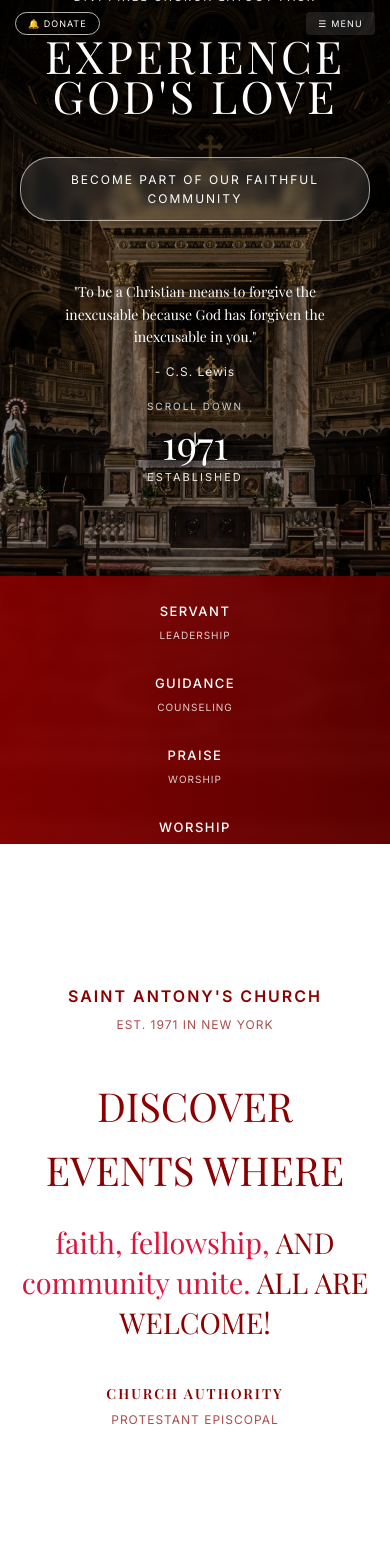
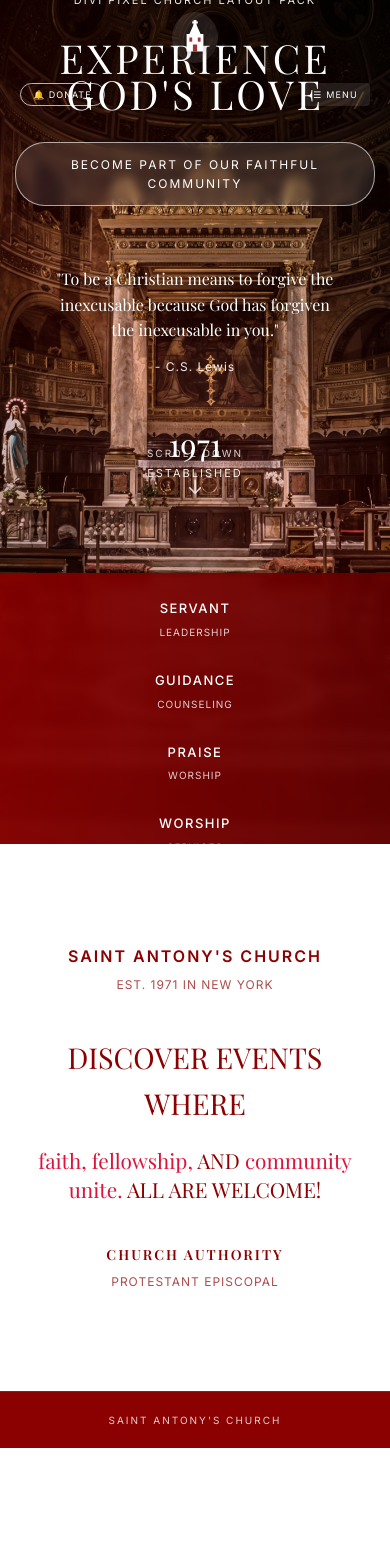
Before and after one commit to shakir-web-dev/saint-antonys-website, a React (Vite) app: page / in a window 390 px wide. Shown: the top 1568 px of the page. After the commit the page ends 1448 px from the top, so only its background shows below. Built offline with nearby package versions, Linux system fonts and the light colour scheme; a web font is replaced by a local one.

Commit message:
Added complete responsive CSS for Saint Antony's Church - header, hero, content, footer

```diff
--- a/src/App.css
+++ b/src/App.css
@@ -35,13 +35,13 @@
   color: var(--text-white);
   overflow-x: hidden;
   background: var(--burgundy-dark);
-  width: 100vw; /* Full viewport width */
+  width: 100vw;
 }
 
 .App {
   background: linear-gradient(135deg, var(--burgundy-dark) 0%, var(--burgundy-medium) 50%, var(--burgundy-light) 100%);
   min-height: 100vh;
-  width: 100vw; /* Full viewport width */
+  width: 100vw;
   overflow-x: hidden;
 }
 
--- a/src/components/Content/ContentSections.css
+++ b/src/components/Content/ContentSections.css
@@ -2,7 +2,7 @@
   background: var(--text-white);
   color: var(--burgundy-dark);
   padding: 80px 0;
-  width: 100vw; /* Full viewport width */
+  width: 100vw;
 }
 
 .events-section {
@@ -68,3 +68,32 @@
   opacity: 0.7;
   letter-spacing: 1px;
 }
+
+/* Responsive Design */
+@media (max-width: 768px) {
+  .events-section h2 {
+    font-size: 2rem;
+  }
+
+  .events-section h3 {
+    font-size: 1.5rem;
+  }
+
+  .content-sections {
+    padding: 60px 0;
+  }
+}
+
+@media (max-width: 480px) {
+  .events-section h2 {
+    font-size: 1.8rem;
+  }
+
+  .events-section h3 {
+    font-size: 1.3rem;
+  }
+
+  .events-section {
+    padding: 40px 0;
+  }
+}
--- a/src/components/Footer/Footer.css
+++ b/src/components/Footer/Footer.css
@@ -4,10 +4,33 @@
   text-align: center;
   padding: 40px 0;
   border-top: 1px solid rgba(255, 255, 255, 0.1);
+  width: 100vw;
 }
 
 .footer p {
   font-size: 12px;
   letter-spacing: 2px;
   opacity: 0.8;
+  text-transform: uppercase;
 }
+
+/* Responsive Design */
+@media (max-width: 768px) {
+  .footer {
+    padding: 30px 0;
+  }
+
+  .footer p {
+    font-size: 11px;
+  }
+}
+
+@media (max-width: 480px) {
+  .footer {
+    padding: 20px 0;
+  }
+
+  .footer p {
+    font-size: 10px;
+  }
+}
--- a/src/components/Header/Header.css
+++ b/src/components/Header/Header.css
@@ -139,24 +139,67 @@
   background: rgba(255, 255, 255, 0.2);
 }
 
-/* Responsive Design */
-@media (max-width: 1024px) {
+/* Mobile logo styles */
+.mobile-logo {
+  display: none;
+}
+
+.desktop-logo {
+  display: flex;
+}
+
+.header-top {
+  display: flex;
+  justify-content: space-between;
+  align-items: center;
+  width: 100%;
+}
+
+/* Header Responsive Design */
+
+/* At 1292px - Nav becomes mobile view */
+@media (max-width: 1292px) {
   .nav-menu {
-    gap: 25px;
+    display: none;
+  }
+
+  .menu-toggle {
+    display: block;
   }
 
   .header-container {
-    padding: 0 30px;
+    display: flex;
+    flex-direction: column;
+    align-items: center;
+    gap: 10px;
+  }
+
+  .mobile-logo {
+    display: flex !important;
+    justify-content: center;
+    margin-bottom: 10px;
+  }
+
+  .desktop-logo {
+    display: none !important;
+  }
+
+  .header-top {
+    display: flex;
+    justify-content: space-between;
+    align-items: center;
+    width: 100%;
+  }
+
+  .header-left,
+  .header-right {
+    flex: 0 0 auto;
   }
 }
 
 @media (max-width: 768px) {
-  .nav-menu {
-    display: none;
-  }
-
   .header-container {
-    padding: 0 20px;
+    padding: 0 30px;
   }
 
   .donate-btn {
@@ -176,7 +219,7 @@
   }
 
   .header-container {
-    padding: 0 15px;
+    padding: 0 20px;
   }
 
   .donate-btn {
--- a/src/components/Header/Header.jsx
+++ b/src/components/Header/Header.jsx
@@ -21,6 +21,20 @@
   return (
     <header className={`header ${isScrolled ? 'scrolled' : ''}`}>
       <div className="header-container">
+        {/* Mobile Logo - Centered */}
+        <div className="church-logo mobile-logo">
+          <svg viewBox="0 0 40 50" className="church-logo-svg">
+            <path d="M20 2 L28 20 L32 20 L32 45 L8 45 L8 20 L12 20 Z" fill="white"/>
+            <rect x="18" y="0" width="4" height="10" fill="white"/>
+            <rect x="16" y="2" width="8" height="3" fill="white"/>
+            <rect x="17" y="35" width="6" height="10" fill="rgba(139, 0, 0, 0.8)"/>
+            <rect x="12" y="25" width="4" height="6" fill="rgba(139, 0, 0, 0.8)"/>
+            <rect x="24" y="25" width="4" height="6" fill="rgba(139, 0, 0, 0.8)"/>
+          </svg>
+        </div>
+
+        {/* Top Row - Donate and Menu */}
+        <div className="header-top">
           {/* Left side - Donate button */}
           <div className="header-left">
             <button className="donate-btn">
@@ -28,15 +42,15 @@
             </button>
           </div>
 
-        {/* Center - Navigation with Logo */}
+          {/* Center - Navigation (hidden on mobile) */}
           <nav className="header-center">
             <ul className="nav-menu">
               <li><a href="/" className="nav-link">HOMEPAGE</a></li>
               <li><a href="/about" className="nav-link">ABOUT</a></li>
               <li><a href="/blog" className="nav-link">BLOG ▼</a></li>
 
-            {/* Church Logo */}
-            <li className="logo-item">
+              {/* Church Logo (desktop only) */}
+              <li className="logo-item desktop-logo">
                 <div className="church-logo">
                   <svg viewBox="0 0 40 50" className="church-logo-svg">
                     <path d="M20 2 L28 20 L32 20 L32 45 L8 45 L8 20 L12 20 Z" fill="white"/>
@@ -62,6 +76,7 @@
             </button>
           </div>
         </div>
+      </div>
     </header>
   )
 }
--- a/src/components/Hero/HeroSection.css
+++ b/src/components/Hero/HeroSection.css
@@ -12,30 +12,32 @@
 }
 
 /* Church Background Image */
-.hero-section {
-  height: 100vh;
+.hero-background {
+  position: absolute;
+  top: 0;
+  left: 0;
+  right: 0;
+  bottom: 0;
   width: 100%;
-  position: relative;
-  display: flex;
-  flex-direction: column;
-  justify-content: center;
-  align-items: center;
-  text-align: center;
-  color: white;
-  overflow: hidden;
-  /* Single comprehensive background with overlay */
-  background:
-    linear-gradient(
-      45deg,
-      rgba(0, 0, 0, 0.5) 0%,
-      rgba(0, 0, 0, 0.496) 50%,
-      rgba(0, 0, 0, 0.5) 100%
-    ),
-    url('/images/church-hero.jpg');
+  height: 100%;
+  background-image: url('/images/church-hero.jpg');
   background-size: cover;
   background-position: center;
   background-repeat: no-repeat;
-  background-attachment: fixed; /* Optional parallax effect */
+}
+
+.hero-overlay {
+  position: absolute;
+  top: 0;
+  left: 0;
+  right: 0;
+  bottom: 0;
+  background: linear-gradient(
+    45deg,
+    rgba(0, 0, 0, 0.4) 0%,
+    rgba(139, 0, 0, 0.2) 50%,
+    rgba(0, 0, 0, 0.4) 100%
+  );
 }
 
 /* Hero Content */
@@ -268,20 +270,51 @@
   }
 }
 
-@media (max-width: 600px) {
-  .hero-title {
-    font-size: 2.8rem;
+/* Fix 1971 text positioning at 610px and below */
+@media (max-width: 610px) {
+  .established {
+    position: static !important;
+    margin: 30px auto 20px auto !important;
+    text-align: center !important;
+    bottom: auto !important;
+    left: auto !important;
   }
 
-  .hero-quote blockquote {
-    font-size: 14px;
+  .scroll-indicator {
+    bottom: 80px !important;
+  }
+
+  .hero-content {
+    padding: 100px 15px 60px !important;
+  }
+
+  .hero-title {
+    font-size: 2.5rem !important;
+    margin-bottom: 30px !important;
+  }
+
+  .hero-quote {
+    margin: 20px auto 30px auto !important;
+    text-align: center !important;
+    max-width: 280px !important;
+  }
+}
+
+/* Additional spacing for very small screens */
+@media (max-width: 400px) {
+  .established {
+    margin: 20px auto 30px auto !important;
+  }
+
+  .established h2 {
+    font-size: 2rem !important;
+  }
+
+  .scroll-indicator {
+    bottom: 70px !important;
   }
 
   .nav-item {
     min-width: 100%;
   }
-
-  .established h2 {
-    font-size: 2.5rem;
-  }
 }
```
Lines whose indentation alone changed are shown as unchanged.
